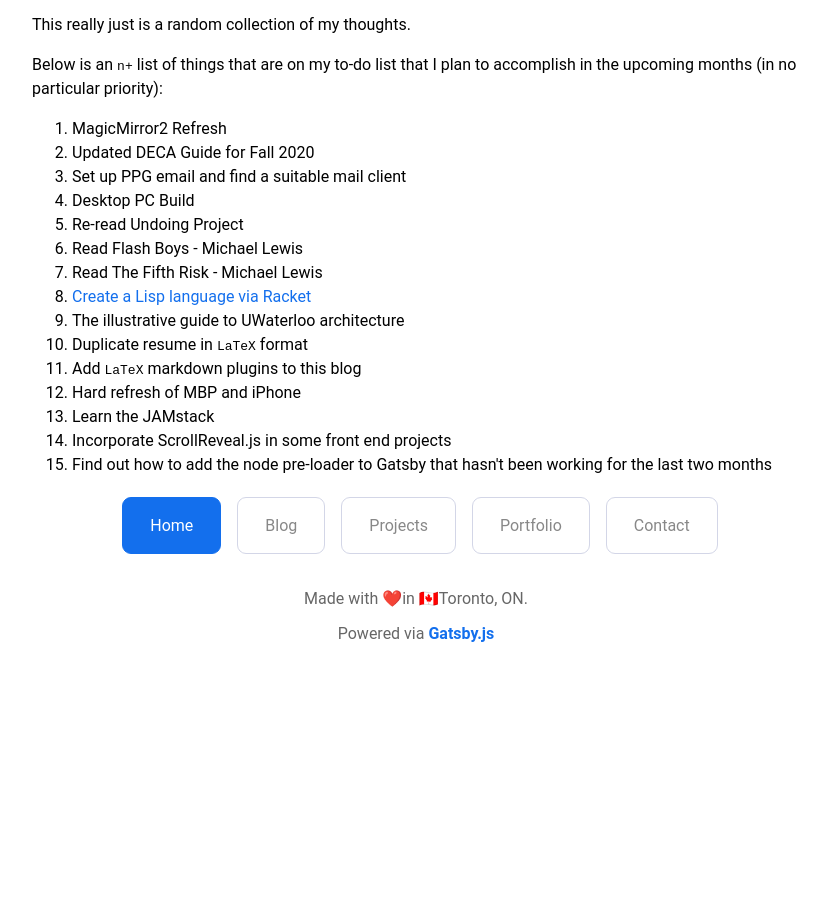
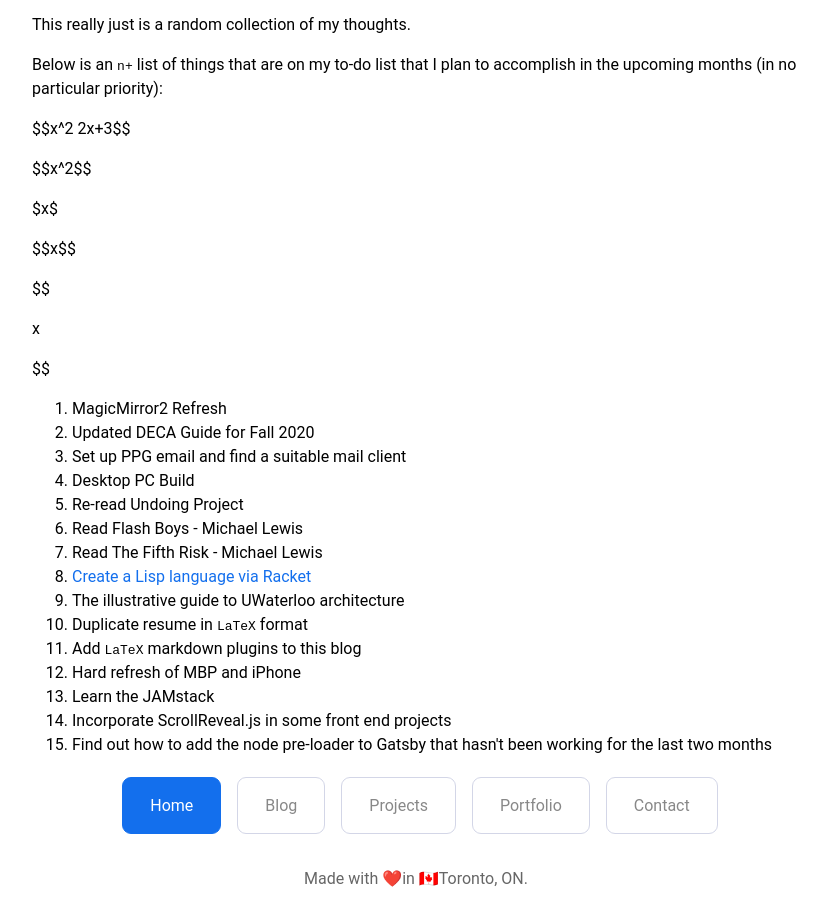
Before and after one commit to KeshavChawla/Keshav-Personal-Blog, a Gatsby site: page /hello-world in a window 1280 px wide. Shown: the part 1210-2111 px from the top of the page, without its empty margins (224-1051 px from the left). Before the commit the page ends 1901 px from the top, so only its background shows below. Built offline with nearby package versions, Linux system fonts and the light colour scheme; Gatsby itself is replaced by a stand-in of ours.

Commit message:
Update Blog “2020-03-02-test-post”

```diff
--- a/_data/blog/2020-03-02-test-post.md
+++ b/_data/blog/2020-03-02-test-post.md
@@ -14,6 +14,20 @@ This really just is a random collection of my thoughts.
 
 Below is an `n+` list of things that are on my to-do list that I plan to accomplish in the upcoming months (in no particular priority):
 
+$$x^2 2x+3$$
+
+$$x^2$$
+
+$x$
+
+$$x$$
+
+$$
+
+x
+
+$$
+
 1. MagicMirror2 Refresh
 2. Updated DECA Guide for Fall 2020
 3. Set up PPG email and find a suitable mail client
```
